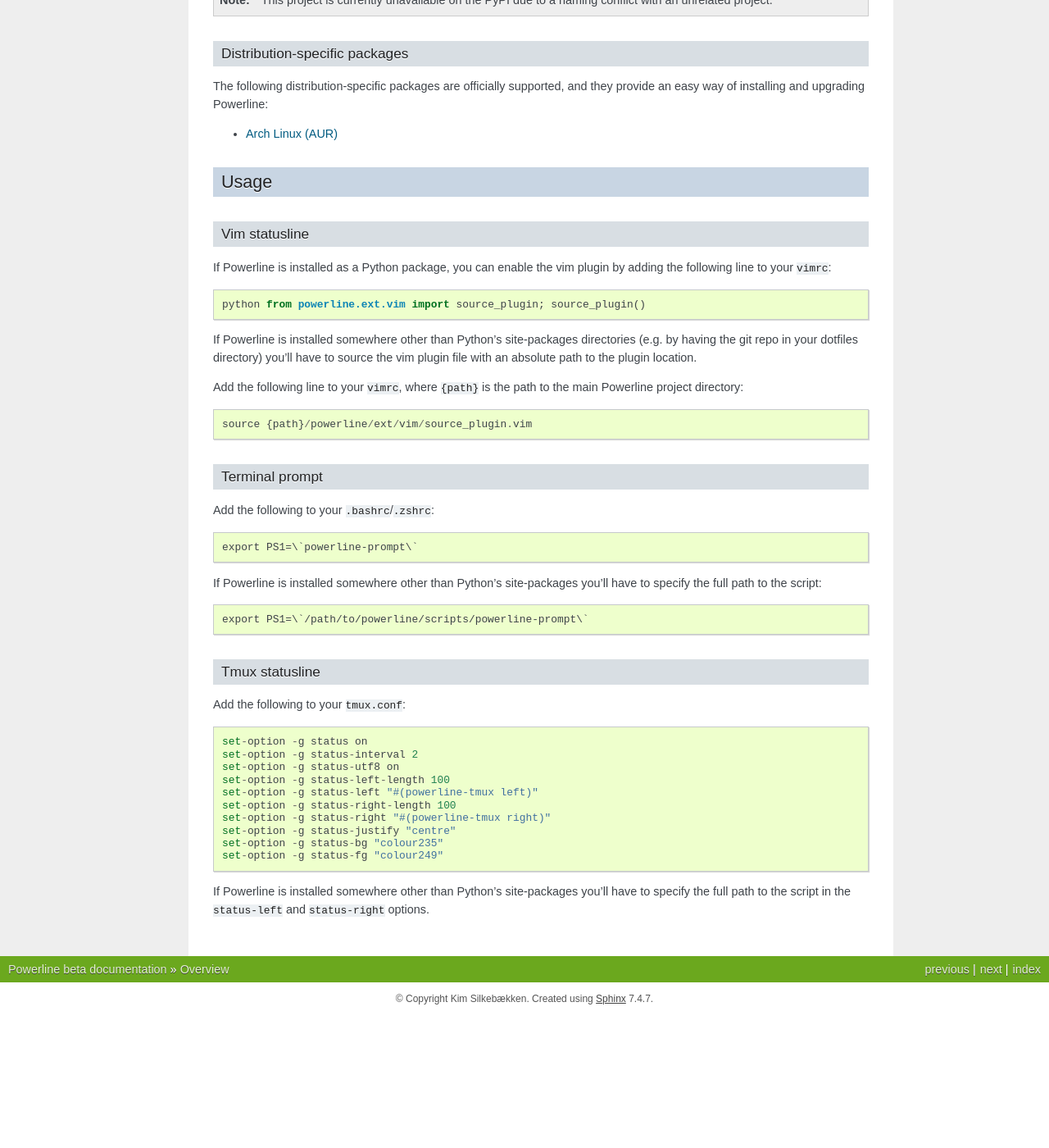
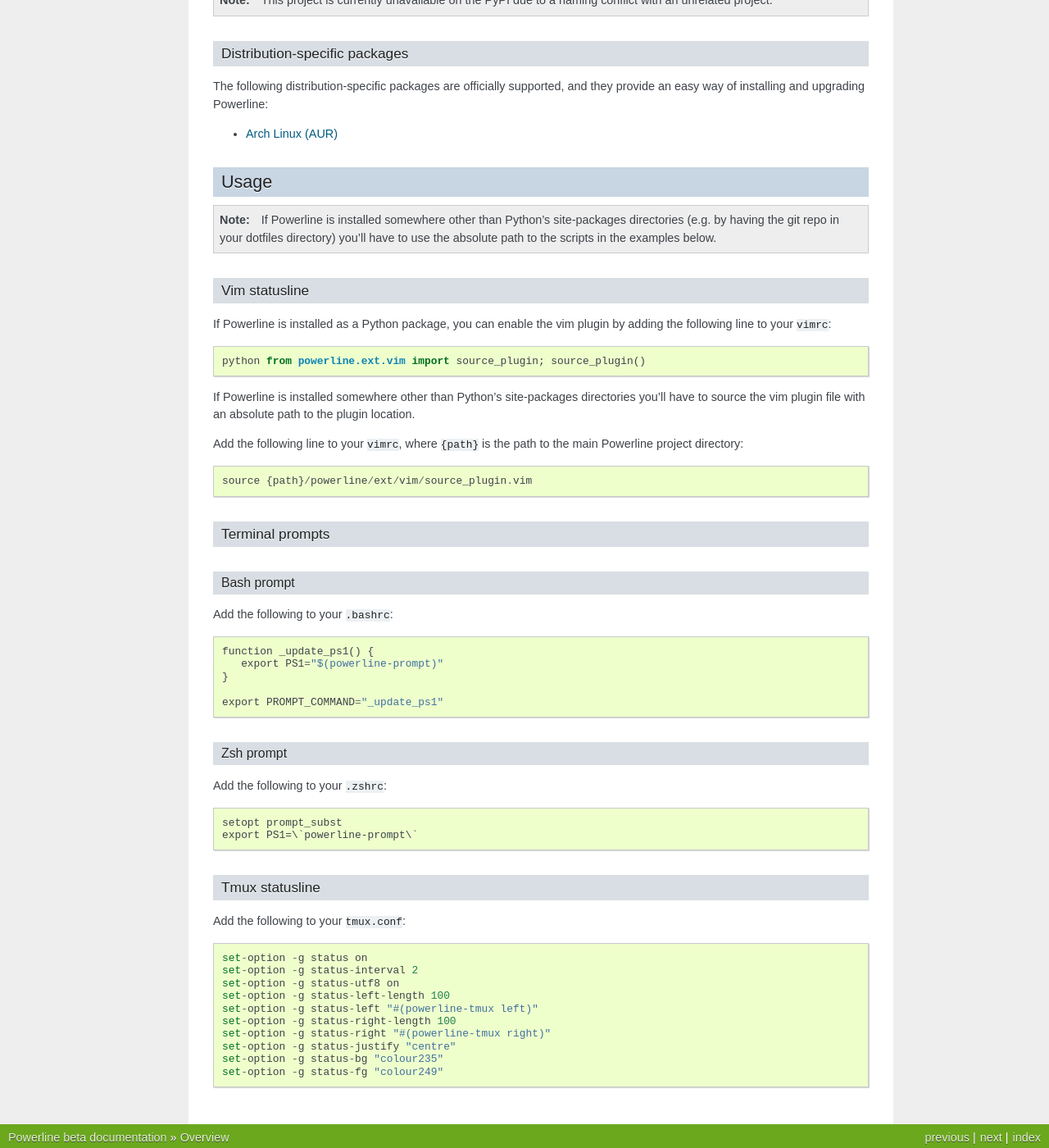
Before and after one commit to someyooyo/someyooyo, a Sphinx documentation site: the page built from docs/source/overview.rst, in a window 1280 px wide and 1400 px high, scrolled down 788 px. Shown: the whole window at 82% size. Built offline with Sphinx 7.4.7, drawn with Linux system fonts in a browser that asks for light colours; before the commit the page ends 2026 px from its top, so only the background shows below that; some of the changed text lies outside the part shown.

Commit message:
Update terminal prompt usage instructions
Closes #56.

```diff
--- a/docs/source/overview.rst
+++ b/docs/source/overview.rst
@@ -51,6 +51,11 @@ they provide an easy way of installing and upgrading Powerline:
 Usage
 -----
 
+.. note:: If Powerline is installed somewhere other than Python's
+   site-packages directories (e.g. by having the git repo in your dotfiles
+   directory) you'll have to use the absolute path to the scripts in the
+   examples below.
+
 Vim statusline
 ^^^^^^^^^^^^^^
 
@@ -60,26 +65,36 @@ by adding the following line to your ``vimrc``::
     python from powerline.ext.vim import source_plugin; source_plugin()
 
 If Powerline is installed somewhere other than Python's site-packages
-directories (e.g. by having the git repo in your dotfiles directory) you'll
-have to source the vim plugin file with an absolute path to the plugin
-location.
+directories you'll have to source the vim plugin file with an absolute path
+to the plugin location.
 
 Add the following line to your ``vimrc``, where ``{path}`` is the path to
 the main Powerline project directory::
 
     source {path}/powerline/ext/vim/source_plugin.vim
 
-Terminal prompt
-^^^^^^^^^^^^^^^
+Terminal prompts
+^^^^^^^^^^^^^^^^
 
-Add the following to your ``.bashrc``/``.zshrc``::
+Bash prompt
+***********
 
+Add the following to your ``.bashrc``::
+
+    function _update_ps1() {
+       export PS1="$(powerline-prompt)"
+    }
+
+    export PROMPT_COMMAND="_update_ps1"
+
+
+Zsh prompt
+**********
+
+Add the following to your ``.zshrc``::
+
+    setopt prompt_subst
     export PS1=\`powerline-prompt\`
-
-If Powerline is installed somewhere other than Python's site-packages you'll
-have to specify the full path to the script::
-
-    export PS1=\`/path/to/powerline/scripts/powerline-prompt\`
 
 Tmux statusline
 ^^^^^^^^^^^^^^^
@@ -96,7 +111,3 @@ Add the following to your ``tmux.conf``::
     set-option -g status-justify "centre"
     set-option -g status-bg "colour235"
     set-option -g status-fg "colour249"
-
-If Powerline is installed somewhere other than Python's site-packages you'll
-have to specify the full path to the script in the ``status-left`` and
-``status-right`` options.
```
